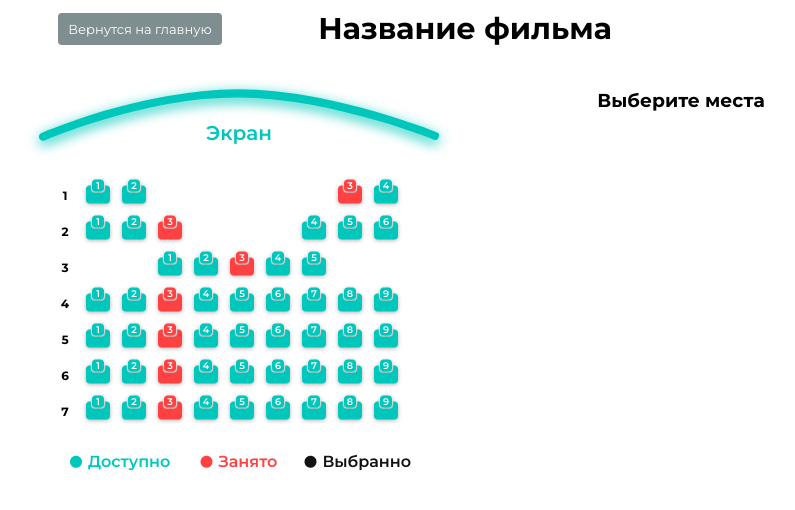
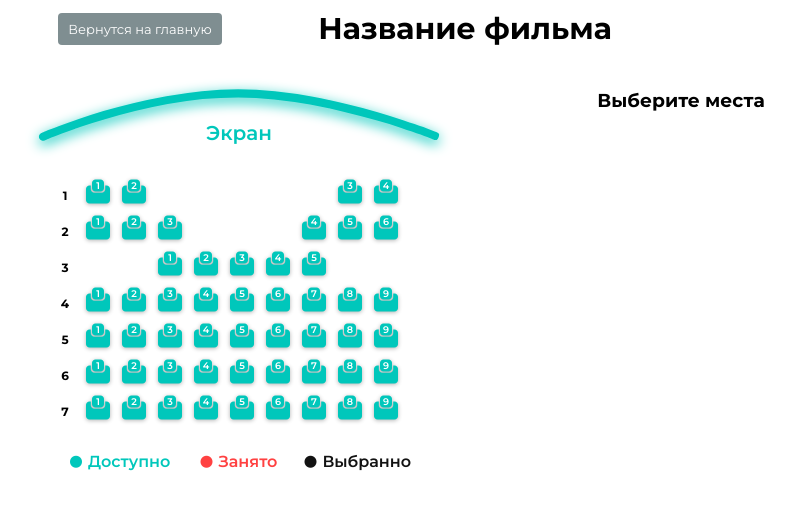
Before and after one commit to Taras21071988/movie_tickets, a React (Create React App) app: page /session/1 in a window 1280 px wide. Shown: the top 510 px of the page, without its empty margins (180-975 px from the left). Built offline with nearby package versions, Linux system fonts and the light colour scheme; no server answers.

Commit message:
changing occupied seat display behavior

```diff
--- a/src/components/SeatsSelect/SeatsSelect.tsx
+++ b/src/components/SeatsSelect/SeatsSelect.tsx
@@ -4,12 +4,11 @@ import { Seat } from "./components/Seat";
 import { useParams } from "react-router-dom";
 import { useGetSessionByIdQuery } from "../../api";
 import { Title } from "../Title";
+import { Seat as ISeat } from "../../types";
 
 export const SeatsSelect = () => {
   const params = useParams();
-
   const { isLoading, data } = useGetSessionByIdQuery(params.id!);
-  console.log(data)
 
   const rows = 7;
   const seats = 63;
@@ -17,6 +16,16 @@ export const SeatsSelect = () => {
   let row = 1;
   let resetNum = [4, 6, 5];
   const emptyCells = [2, 3, 4, 5, 6, 12, 13, 14, 18, 19, 25, 26];
+
+  const isBusySeat = (
+    row: number,
+    seat: number,
+    buySeats: ISeat[] | undefined
+  ) => {
+    return buySeats?.some(
+      (buySeat) => buySeat.row === row && buySeat.seat === seat
+    );
+  };
 
   if (isLoading) return <Title center>Загрузка свободных мест</Title>;
 
@@ -44,31 +53,23 @@ export const SeatsSelect = () => {
               if (emptyCells.includes(i)) {
                 return <div key={`${i}-${Math.random()}`} />;
               } else {
-                const classes = classNames("ic-seat", {
-                  [style.availabel]: seat !== 3 && seat !== 5,
-                  [style.busy]: seat === 3,
-                  [style.selected]: seat === 5,
-                });
-                const data = {
+                const seatData = {
                   id: seat,
                   seat,
                   row,
-                  status: seat !== 3 ? "availabel" : "busy",
+                  status: isBusySeat(row, seat, data?.seat?.buy_seats)
+                    ? "busy"
+                    :"availabel" ,
                 };
                 if (seat === resetNum[row - 1] || seat === 9) {
                   seat = 1;
                   row++;
-                  data.row = row;
+                  seatData.row = row;
                 } else {
                   seat++;
                 }
-                return (
-                  <Seat
-                    key={`${row}-${seat}`}
-                    className={classes}
-                    data={data}
-                  />
-                );
+
+                return <Seat key={`${row}-${seat}`} data={seatData} />;
               }
             })}
         </div>
--- a/src/components/SeatsSelect/components/Seat/Seat.tsx
+++ b/src/components/SeatsSelect/components/Seat/Seat.tsx
@@ -5,7 +5,7 @@ import { useDispatch } from "react-redux";
 import { addSeat, deleteSeat } from "../../../../slices";
 
 interface SeatProps {
-  className: string;
+  // className: string;
   data: {
     row: number;
     seat: number;
```
